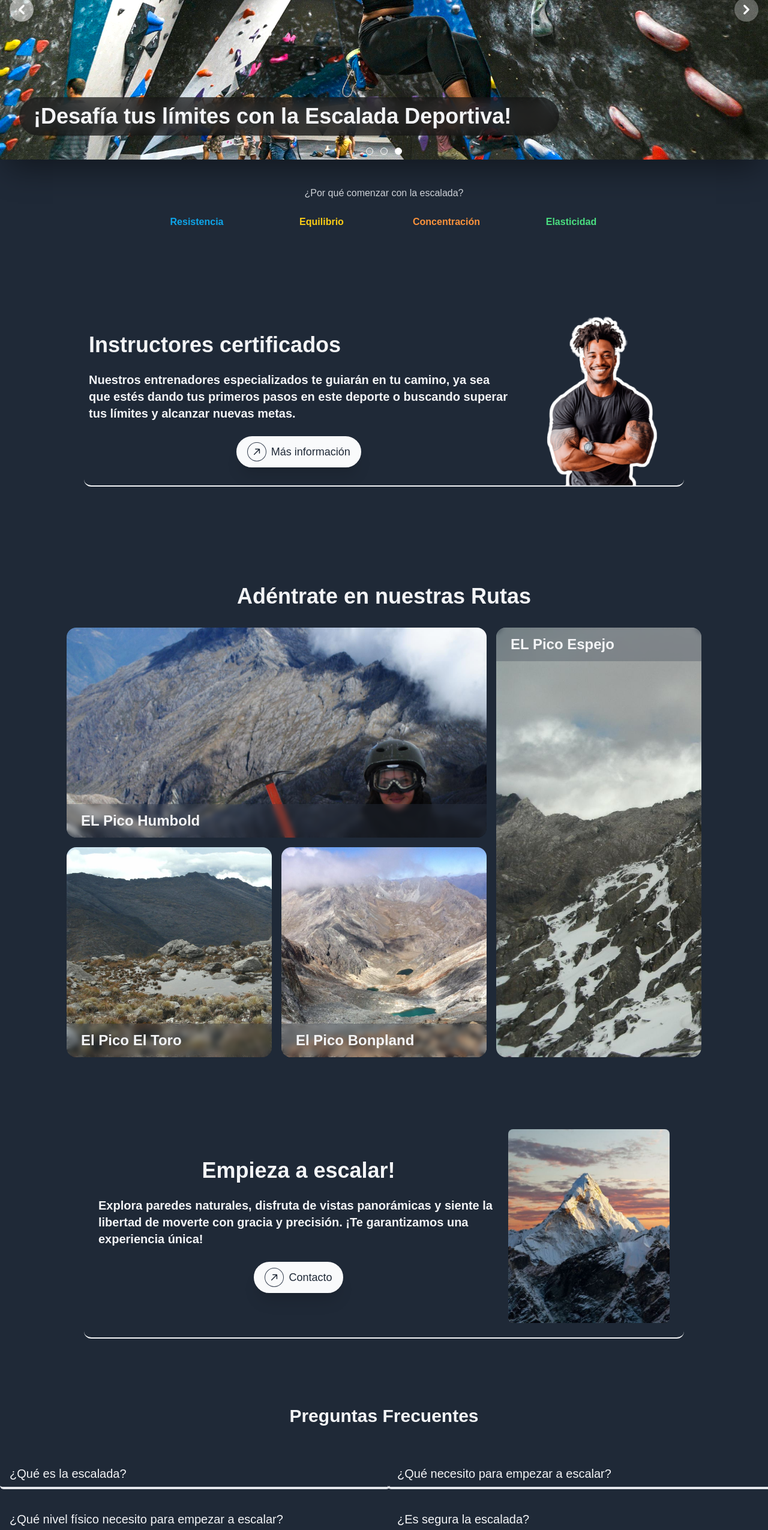
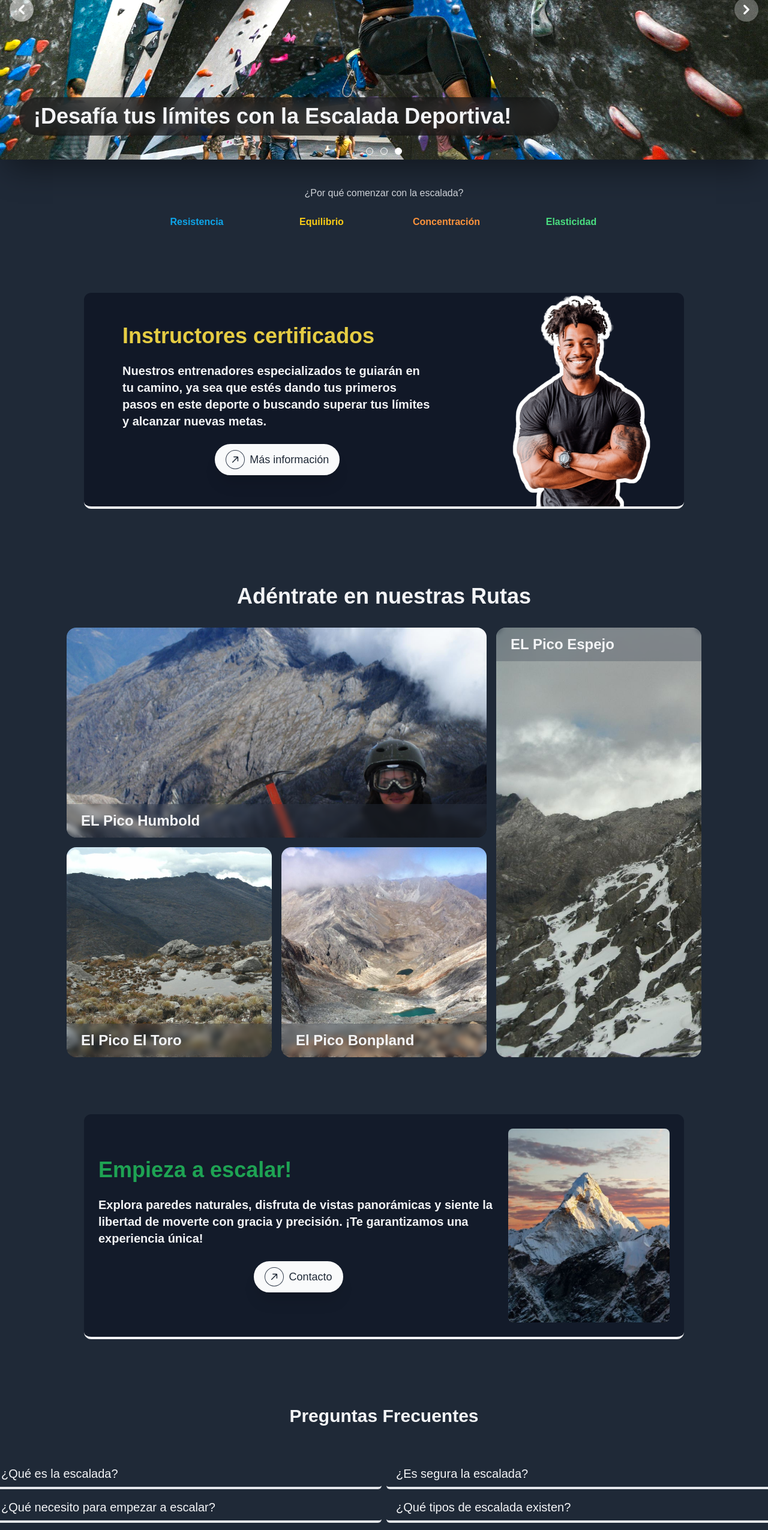
Before and after one commit to JhonnyRamos04/WebClambingReact, a React (Vite) app: page / in a window 1280 px wide. Shown: the part 234-2784 px from the top of the page at 60% size. Built offline with nearby package versions, Linux system fonts and the light colour scheme; a web font is replaced by a local one.

Commit message:
update components ui

```diff
--- a/src/components/Adventage.jsx
+++ b/src/components/Adventage.jsx
@@ -6,7 +6,7 @@ export const Adventage = () => {
             <h2 className="text-center text-gray-300 mt-8">¿Por qué comenzar con la escalada?</h2>
             <div className='flex gap-8 md:gap-20 items-center justify-center flex-wrap mt-6 xl:mt-16' >
                 <div className="w-32 flex flex-col items-center text-sky-500 ">
-                    <div className=" mgc_barbell_line text-2xl"></div>
+                    <div className=" mgc_barbell_fill text-2xl"></div>
                     <span className=" text-center text-base font-extrabold">Resistencia</span>
                 </div>
                 <div className="w-32 flex flex-col items-center text-yellow-400" >
--- a/src/components/Contact.jsx
+++ b/src/components/Contact.jsx
@@ -3,9 +3,9 @@ import { Link } from "react-router-dom"
 export const Contact = () => {
     return (
         <section className=' bg-gray-800 flex items-center justify-center h-[500px] overflow-hidden'>
-            <div className="my-24 xl:mt-12 w-[1000px] border-gray-100 border-b-2 text-gray-100 p-4 flex rounded-xl">
-                <div className="flex flex-col items-center justify-center gap-y-6 py-6 px-2 w-full">
-                    <h3 className="font-bold text-4xl">Empieza a escalar!</h3>
+            <div className="my-24 xl:mt-12 bg-gray-900/80 w-[1000px] border-gray-100 border-b-4 text-gray-100 p-4 flex rounded-xl">
+                <div className="flex flex-col  justify-center gap-y-6 py-6 px-2 w-full">
+                    <h3 className="font-bold text-4xl text-green-500/80">Empieza a escalar!</h3>
                     <p className="text-pretty font-semibold text-xl">
                         Explora paredes naturales,
                         disfruta de vistas panorámicas y siente la libertad de moverte con
--- a/src/components/Footer.jsx
+++ b/src/components/Footer.jsx
@@ -1,6 +1,13 @@
 import { MountainIcon } from "./icons/MountainIcon"
+import { Link, Navigate } from "react-router-dom"
 
-export const Footer = () => {
+export const Footer = ({ ref }) => {
+
+    const handleClick = () => {
+        Navigate('/')
+        ref.current.scrollIntoView({ behavior: 'smooth' })
+    }
+
     return (
         <footer className='bg-gray-900'>
             <div className=' mx-auto w-full max-w-screen-xl p-4 py-6 lg:py-8'>
@@ -16,19 +23,19 @@ export const Footer = () => {
                         <div>
                             <ul className='text-gray-100 font-medium flex flex-wrap gap-x-6'>
                                 <li className='mb-4'>
-                                    <a href='#' className='hover:underline'>Inicio</a>
+                                    <Link to='/' className='hover:underline'>Inicio</Link>
                                 </li>
                                 <li>
-                                    <a href='#' className='hover:underline'>Instrutores</a>
+                                    <Link to='/Coach' className='hover:underline'>Instructores</Link>
                                 </li>
                                 <li>
-                                    <a href='#' className='hover:underline'>Rutas</a>
+                                    <Link to='/' className='hover:underline'>Rutas</Link>
                                 </li>
                                 <li>
-                                    <a href='#' className='hover:underline'>Contacto</a>
+                                    <Link to='/Contact' className='hover:underline'>Contacto</Link>
                                 </li>
                                 <li>
-                                    <a href='#' className='hover:underline'>Preguntas Frecuentes</a>
+                                    <Link to='/' onClick={handleClick} className='hover:underline'>Preguntas Frecuentes</Link>
                                 </li>
                             </ul>
                         </div>
--- a/src/components/FormContact.jsx
+++ b/src/components/FormContact.jsx
@@ -6,16 +6,16 @@ export const FormContact = () => {
             <div className="form-container h-[600px]">
                 <form className="form ">
                     <div className="form-group">
-                        <label htmlFor="email">Nombre</label>
-                        <input required="" name="email" id="email" type="text" />
+                        <label htmlFor="email">Nombre <span className='mgc_user_2_fill'></span></label>
+                        <input required="" name="email" id="email" placeholder='Nombre Completo' type="text" />
                     </div>
                     <div className="form-group">
-                        <label htmlFor="email">Email</label>
-                        <input required="" name="email" id="email" type="text" />
+                        <label htmlFor="email">Email <span className='mgc_paper_2_fill'></span></label>
+                        <input required="" name="email" id="email" placeholder='Theclimb@gmail.com' type="text" />
                     </div>
                     <div className="form-group">
                         <label htmlFor="textarea">¿Cómo podemos ayudarte?</label>
-                        <textarea required="" cols="50" rows="10" id="textarea" name="textarea">      </textarea>
+                        <textarea required="" cols="50" rows="10" id="textarea" placeholder='Mensaje...' name="textarea"></textarea>
                     </div>
                     <button type='submit' className=" text-gray-800 flex justify-center gap-2 items-center self-end shadow-xl text-lg bg-gray-50 backdrop-blur-md lg:font-semibold isolation-auto border-gray-50 before:absolute before:w-full before:transition-all before:duration-700 before:hover:w-full before:-left-full before:hover:left-0 before:rounded-full before:bg-emerald-500 hover:text-gray-50 before:-z-10 before:aspect-square before:hover:scale-150 before:hover:duration-700 relative z-10 px-4 py-2 overflow-hidden border-2 rounded-full group"> <svg
                         className="w-8 h-8 justify-end group-hover:rotate-90 group-hover:bg-gray-50 text-gray-50 ease-linear duration-300 rounded-full border border-gray-700 group-hover:border-none p-2 rotate-45"
--- a/src/components/Questions.jsx
+++ b/src/components/Questions.jsx
@@ -1,5 +1,5 @@
 import { QuestionsItems } from "./QuestionsItems"
-export const Questions = () => {
+export const Questions = ({ ref }) => {
 
     const QUESTIONS = [
         {
@@ -29,13 +29,30 @@ export const Questions = () => {
     ]
 
     return (
-        <section className="relative h-auto min-h-[500px] bg-gray-800 overflow-hidden flex items-center flex-col text-gray-100">
+        <section id="Question" ref={ref} className="relative h-auto min-h-[500px] bg-gray-800 overflow-hidden flex items-center flex-col text-gray-100">
             <h2 className="text-3xl font-bold my-12">Preguntas Frecuentes</h2>
-            <div className="z-10 grid grid-cols-2 gap-3 mb-6 h-auto" >
-                {QUESTIONS.map((item, index) => (
-                    <QuestionsItems key={index} {...item} />
-                ))}
+            <div className="flex gap-2">
+                <div>
+                    {
+                        QUESTIONS.map((item, index) => (
+
+                            index < 3 ? <QuestionsItems key={index} {...item} /> : <></>
+
+                        ))
+                    }
+                </div>
+
+                <div>
+                    {QUESTIONS.map((item, index) => (
+
+                        index >= 3 ? <QuestionsItems key={index} {...item} /> : <></>
+
+                    ))}
+                </div>
+
             </div>
-        </section>
+
+
+        </section >
     )
 }
--- a/src/components/TeachersHero.jsx
+++ b/src/components/TeachersHero.jsx
@@ -3,9 +3,9 @@ import { Link } from "react-router-dom"
 export const TeachersHero = () => {
     return (
         <section className=' bg-gray-800 flex items-center justify-center h-[500px] overflow-hidden'>
-            <div className="mt-12 w-[1000px] border-gray-100 border-b-2 text-gray-100  flex rounded-xl">
-                <div className="flex flex-col  justify-center gap-y-6 py-6 px-2 w-full">
-                    <h3 className="font-bold text-4xl">Instructores certificados</h3>
+            <div className="mt-12 w-[1000px] bg-gray-900 border-gray-100 border-b-4 text-gray-100  flex rounded-xl">
+                <div className="flex flex-col  justify-center gap-y-6 py-6 px-16 w-full">
+                    <h3 className="font-bold text-4xl text-yellow-300/90">Instructores certificados</h3>
                     <p className="text-pretty font-semibold text-xl">
                         Nuestros entrenadores especializados te guiarán en tu camino,
                         ya sea que estés dando tus primeros pasos en este deporte o buscando
@@ -23,7 +23,7 @@ export const TeachersHero = () => {
                     </svg>Más información
                     </Link>
                 </div>
-                <div className="w-[400px] ">
+                <div className="w-[600px] ">
                     <img className="rounded-lg " src="Traineer.png" alt="" />
                 </div>
             </div>
--- a/src/pages/Contact.jsx
+++ b/src/pages/Contact.jsx
@@ -11,6 +11,7 @@ export function Contact() {
         window.scrollTo(0, 0);
     }, [location]);
 
+
     return (
         <>
             <Header />
--- a/src/pages/Home.jsx
+++ b/src/pages/Home.jsx
@@ -1,4 +1,3 @@
-import { useInView } from "react-intersection-observer"
 import { Footer } from "../components/Footer"
 import { Header } from "../components/Header"
 import { Hero } from "../components/Hero"
@@ -8,30 +7,29 @@ import { Questions } from "../components/Questions"
 import { Contact } from "../components/Contact"
 import { TeachersHero } from "../components/TeachersHero"
 import { useLocation } from "react-router-dom"
-import { useLayoutEffect } from "react"
+import { useLayoutEffect, useRef } from "react"
 
 export function Home() {
-    const { ref, inView } = useInView()
-
-    const location = useLocation();
-
+    const location = useLocation()
+    const ref = useRef()
     useLayoutEffect(() => {
         window.scrollTo(0, 0);
-    }, [location]);
+    }, [location])
 
+    console.log(scroll)
     return (
         <>
-            <Header entry={inView} />
-            <main >
-                <Hero newRef={ref} />
+            <Header />
+            <main  >
+                <Hero />
                 <Adventage />
                 <TeachersHero />
                 <WhyBento />
                 <Contact />
-                <Questions />
+                <Questions ref={ref} />
 
             </main>
-            <Footer />
+            <Footer ref={ref} />
         </>
     )
 }
```
Also changed, not shown: src/components/Header.jsx (+22 -7 lines), src/main.jsx (+10 -6 lines).
